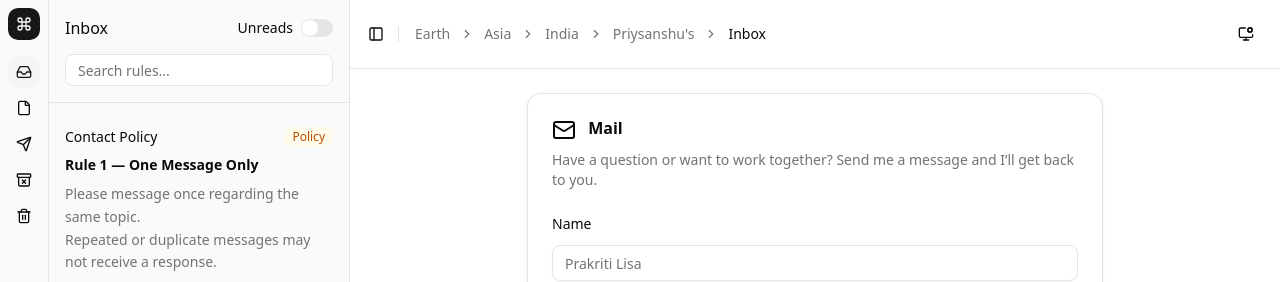
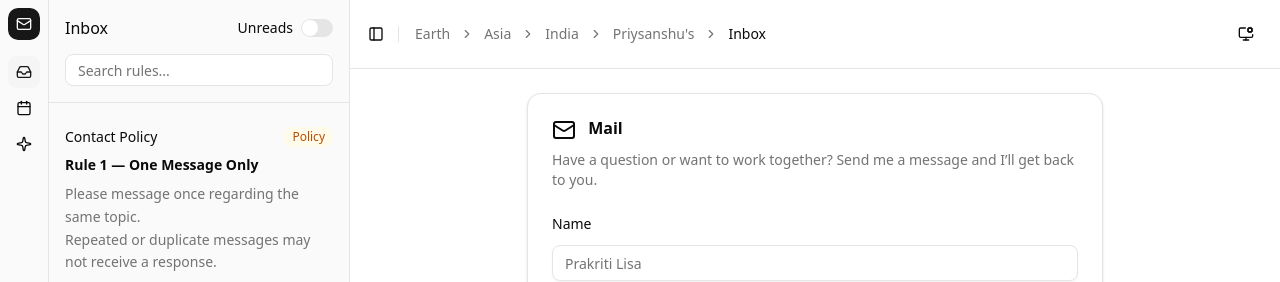
Before and after one commit to nsgpriyanshu/nsmail, a Next.js app: page / in a window 1280 px wide. Shown: the top 282 px of the page. Built offline with nearby package versions, Linux system fonts and the light colour scheme.

Commit message:
fix: some minor bugs

```diff
--- a/components/app-sidebar.tsx
+++ b/components/app-sidebar.tsx
@@ -1,7 +1,7 @@
 'use client'
 
 import * as React from 'react'
-import { ArchiveX, Command, File, Inbox, Send, Trash2 } from 'lucide-react'
+import { Calendar, Inbox, Mail, Sparkle } from 'lucide-react'
 
 import { NavUser } from '@/components/nav-user'
 import { Label } from '@/components/ui/label'
@@ -46,16 +46,14 @@ function badgeColor(type: string) {
 
 const data = {
   user: {
-    name: 'shadcn',
-    email: 'm@example.com',
+    name: 'Priyanshu',
+    email: 'Use this from',
     avatar: '/avatars/shadcn.jpg',
   },
   navMain: [
     { title: 'Inbox', url: '#', icon: Inbox, isActive: true },
-    { title: 'Drafts', url: '#', icon: File },
-    { title: 'Sent', url: '#', icon: Send },
-    { title: 'Junk', url: '#', icon: ArchiveX },
-    { title: 'Trash', url: '#', icon: Trash2 },
+    { title: 'Calendar', url: '#', icon: Calendar },
+    { title: 'Reviews', url: '#', icon: Sparkle },
   ],
   mails: [
     {
@@ -130,7 +128,7 @@ export function AppSidebar(props: React.ComponentProps<typeof Sidebar>) {
               <SidebarMenuButton size="lg" asChild className="md:h-8 md:p-0">
                 <a href="#">
                   <div className="bg-sidebar-primary text-sidebar-primary-foreground flex aspect-square size-8 items-center justify-center rounded-lg">
-                    <Command className="size-4" />
+                    <Mail className="size-4" />
                   </div>
                   <div className="grid flex-1 text-left text-sm leading-tight">
                     <span className="truncate font-medium">Acme Inc</span>
--- a/components/main/hero.tsx
+++ /dev/null
@@ -1,11 +0,0 @@
-import Wrapper from '../global/wrapper'
-
-function Hero() {
-  return (
-    <Wrapper className="h-screen bg-red-400">
-      <h1>Hello PrakritiLisaaHello PrakritiLisaaHello PrakritiLisaaHello</h1>
-    </Wrapper>
-  )
-}
-
-export default Hero
--- a/components/nav-user.tsx
+++ b/components/nav-user.tsx
@@ -41,7 +41,7 @@ export function NavUser({
             >
               <Avatar className="h-8 w-8 rounded-lg">
                 <AvatarImage src={user.avatar} alt={user.name} />
-                <AvatarFallback className="rounded-lg">CN</AvatarFallback>
+                <AvatarFallback className="rounded-lg">PS</AvatarFallback>
               </Avatar>
               <div className="grid flex-1 text-left text-sm leading-tight">
                 <span className="truncate font-medium">{user.name}</span>
@@ -60,7 +60,7 @@ export function NavUser({
               <div className="flex items-center gap-2 px-1 py-1.5 text-left text-sm">
                 <Avatar className="h-8 w-8 rounded-lg">
                   <AvatarImage src={user.avatar} alt={user.name} />
-                  <AvatarFallback className="rounded-lg">CN</AvatarFallback>
+                  <AvatarFallback className="rounded-lg">PS</AvatarFallback>
                 </Avatar>
                 <div className="grid flex-1 text-left text-sm leading-tight">
                   <span className="truncate font-medium">{user.name}</span>
```
